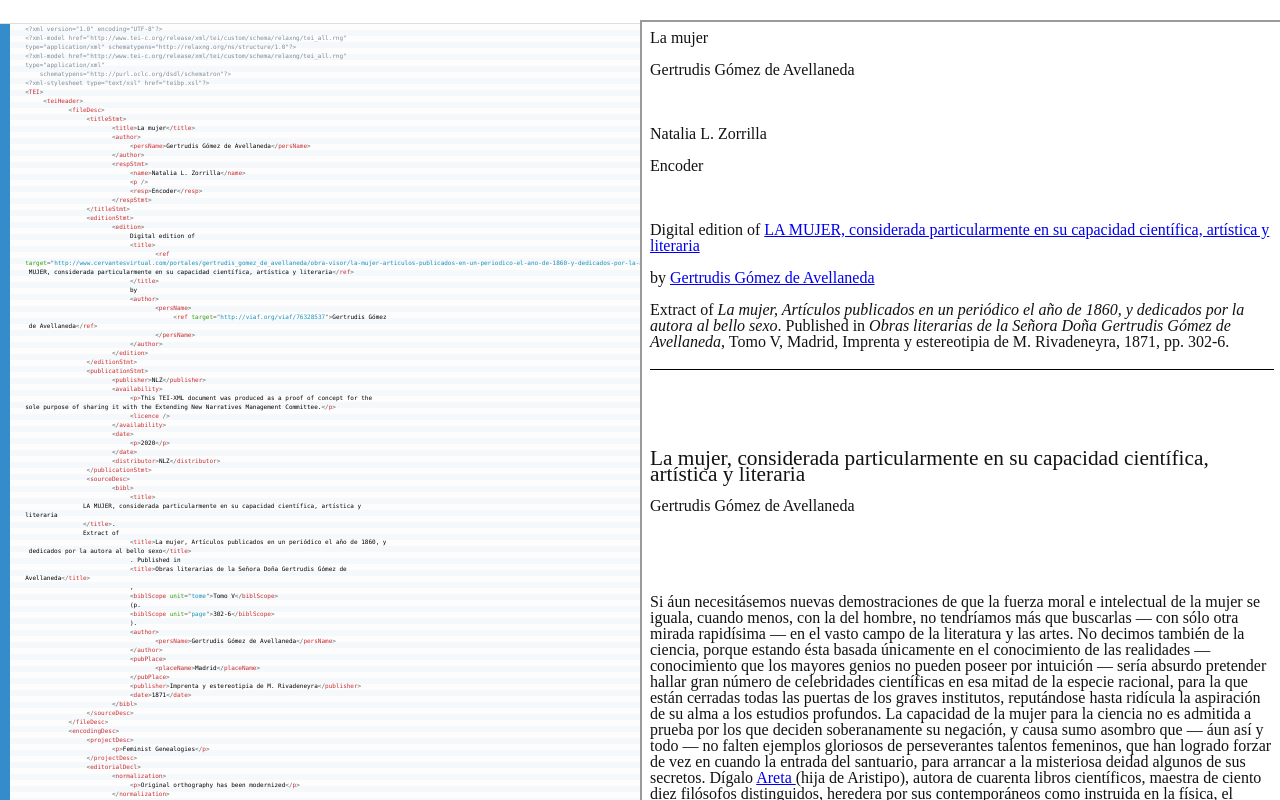
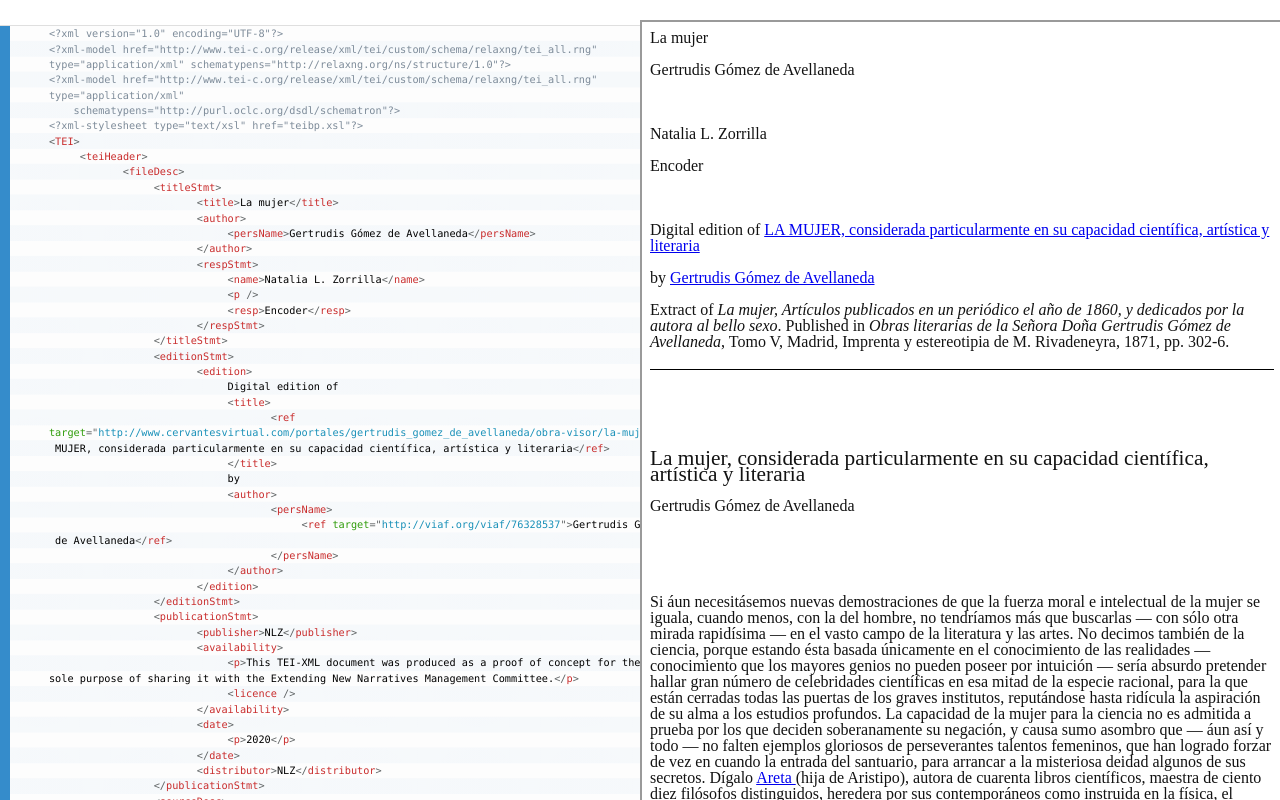
Before and after one commit to filosofas/filosofas.github.io, a plain HTML site: page index.html in a window 1280 px wide. Drawn offline with Linux system fonts and the light colour scheme.

Commit message:
font size change

```diff
--- a/prism.css
+++ b/prism.css
@@ -11,7 +11,7 @@ pre[class*="language-"] {
 	color: black;
 	background: none;
 	font-family: Consolas, Monaco, 'Andale Mono', 'Ubuntu Mono', monospace;
-	font-size: 0.5em;
+	font-size: 0.8em;
 	text-align: left;
 	white-space: pre;
 	word-spacing: normal;
```
